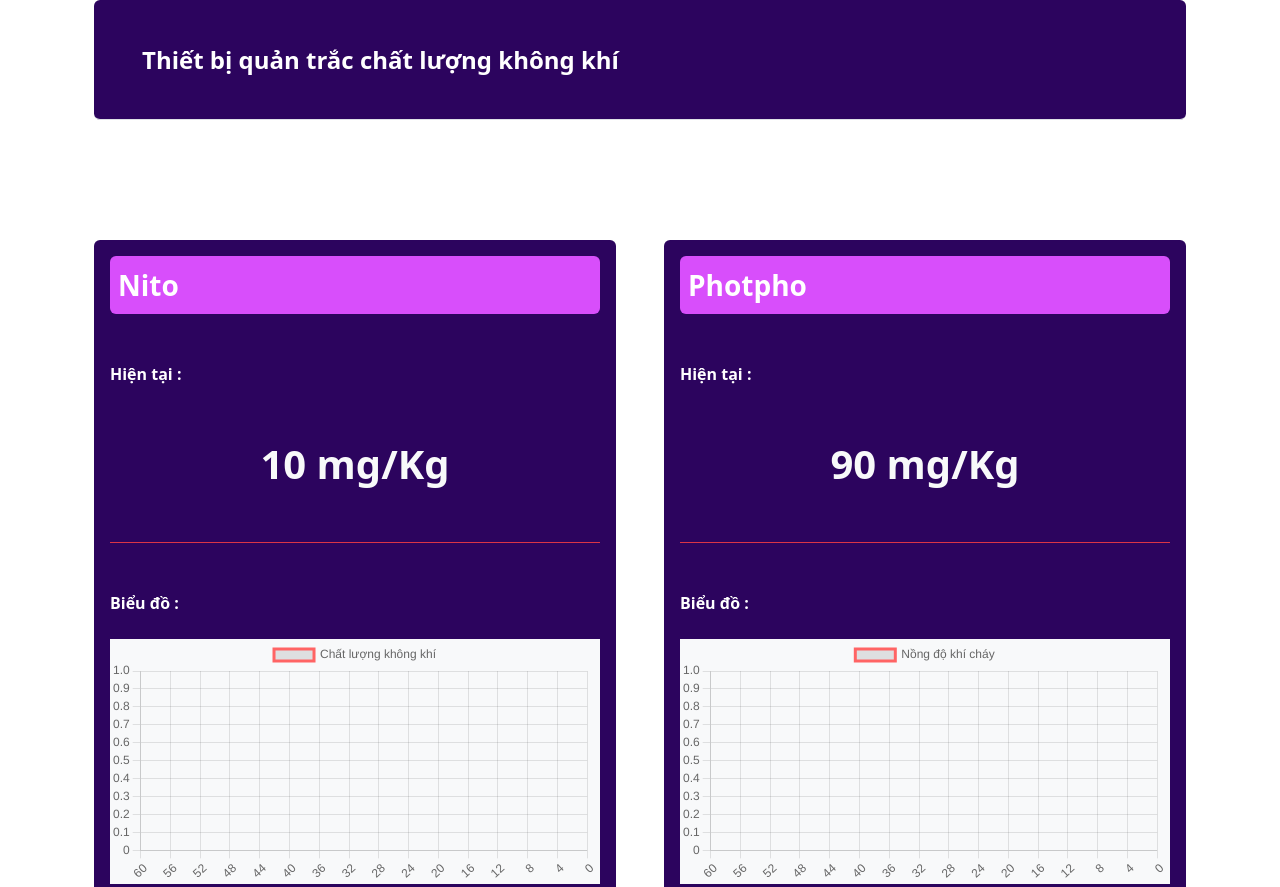
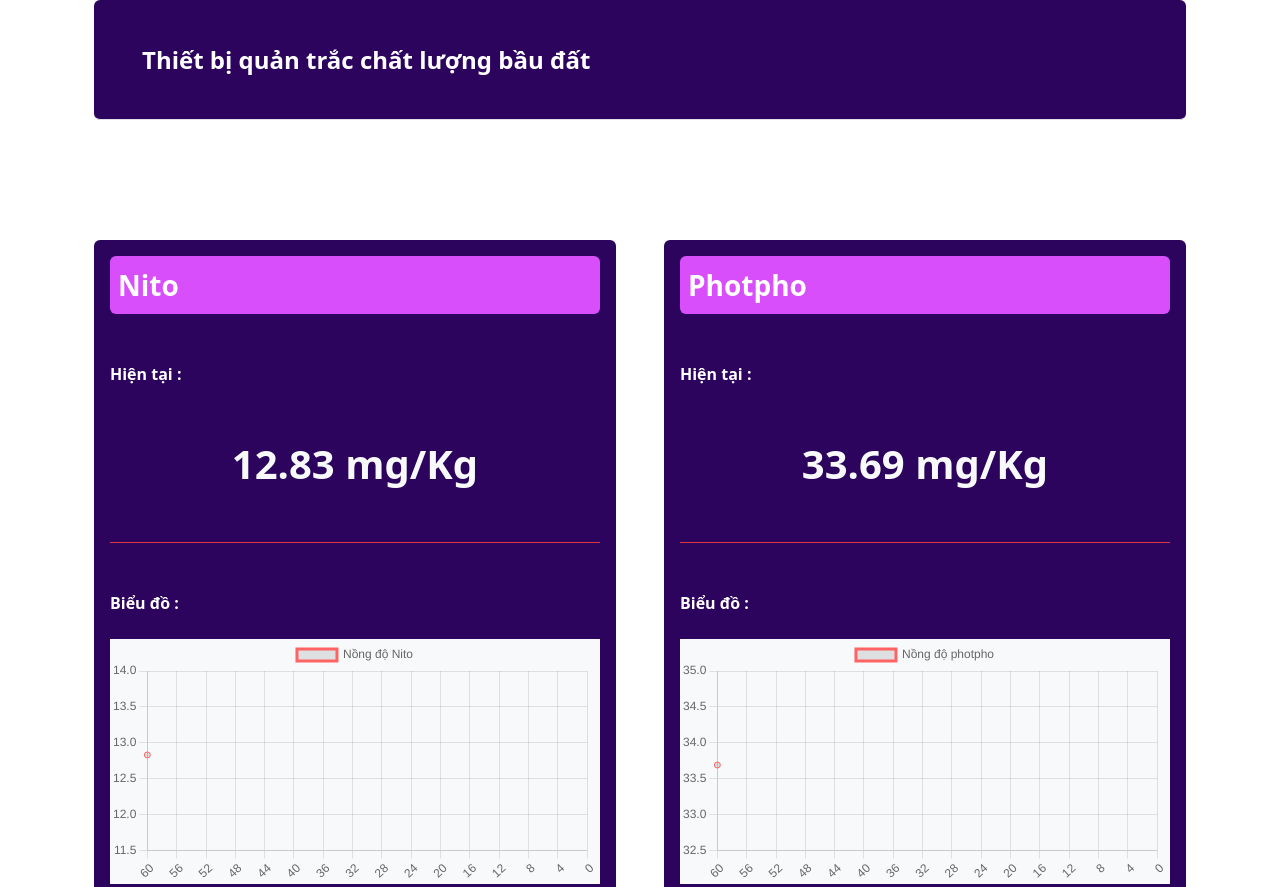
Before and after one commit to LeVietHa05/anhDuy_airAndSoilMonitor, a website: page public/index2.html in a window 1280 px wide. Shown: the top 887 px of the page. Drawn offline with nearby package versions, Linux system fonts and the light colour scheme; no server answers.

Commit message:
minor changechange

```diff
--- a/public/index2.html
+++ b/public/index2.html
@@ -20,7 +20,7 @@
         <svg class="bi me-2" width="40" height="32">
           <use xlink:href="#bootstrap"></use>
         </svg>
-        <span class="fs-4 bcc-purle fw-bolder fs-2">Thiết bị quản trắc chất lượng không khí</span>
+        <span class="fs-4 bcc-purle fw-bolder fs-2">Thiết bị quản trắc chất lượng bầu đất</span>
       </a>
     </header>
 
@@ -143,11 +143,11 @@
       }
     }
 
-    const confignitoCharts = chartGen("Chất lượng không khí", labels);
-    const configphotphoCharts = chartGen("Nồng độ khí cháy", labels);
-    const configkaliCharts = chartGen("Nồng độ khí CO", labels);
+    const confignitoCharts = chartGen("Nồng độ Nito", labels);
+    const configphotphoCharts = chartGen("Nồng độ photpho", labels);
+    const configkaliCharts = chartGen("Nồng độ Kali", labels);
     const configTempCharts = chartGen("Nhiệt độ", labels);
-    const configHumiCharts = chartGen("Độ ẩm", labels);
+    const configHumiCharts = chartGen("Độ ẩm đất", labels);
     const configBuiCharts = chartGen("Nồng độ bụi", labels);
 
     const nitoChart = new Chart(
@@ -185,6 +185,27 @@
       chart.update();
     }
   </script>
+  <script>
+    setInterval(() => {
+        let nitorandom = Math.floor((Math.random() * 2 + 12) * 100) / 100;
+        let photphorandom = Math.floor((Math.random() * 5 + 30) * 100) / 100;
+        let kalirandom = Math.floor((Math.random() * 2 + 20) * 100) / 100;
+        let humirandom = Math.floor((Math.random() * 4 + 60) * 100) / 100;
+
+        nito.innerText = `${nitorandom} mg/Kg`;
+        photpho.innerText = `${photphorandom} mg/Kg`;
+        kali.innerText = `${kalirandom} mg/Kg`;
+        humi.innerText = `${humirandom} %`;
+        addData(nitoChart, nitorandom);
+        addData(photphoChart, photphorandom);
+        addData(kaliChart, kalirandom);
+        addData(humiChart, humirandom);
+        if (nitoChart.data.datasets[0].data.length > 30) removeData(nitoChart);
+        if (photphoChart.data.datasets[0].data.length > 30) removeData(photphoChart);
+        if (kaliChart.data.datasets[0].data.length > 30) removeData(kaliChart);
+        if (humiChart.data.datasets[0].data.length > 30) removeData(humiChart);
+      }, 3000);
+  </script>
 </body>
 
 </html>
```
